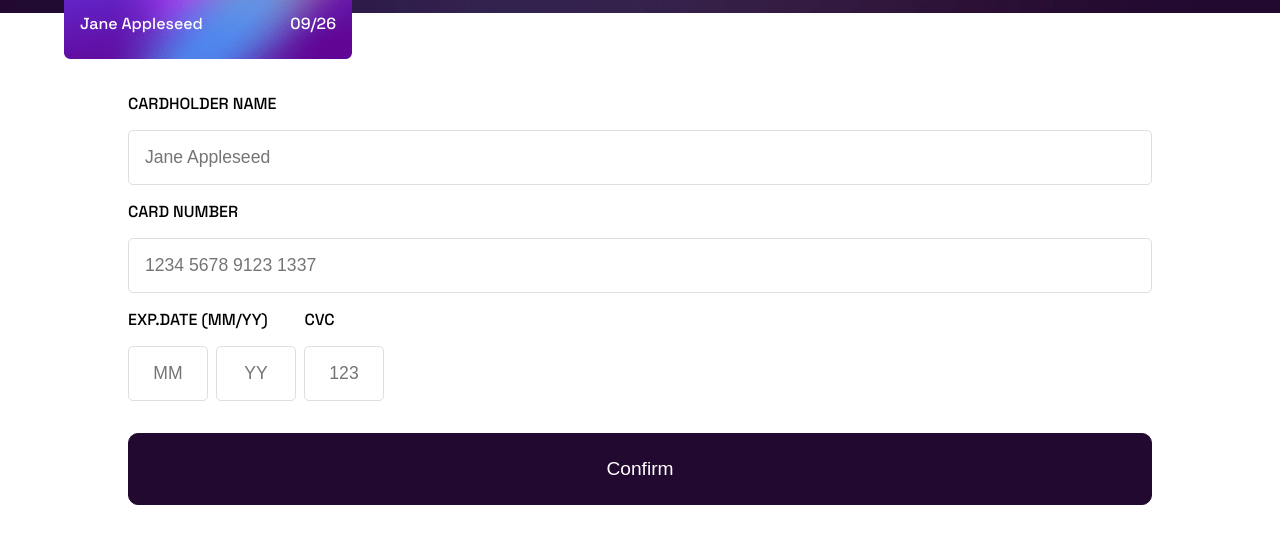
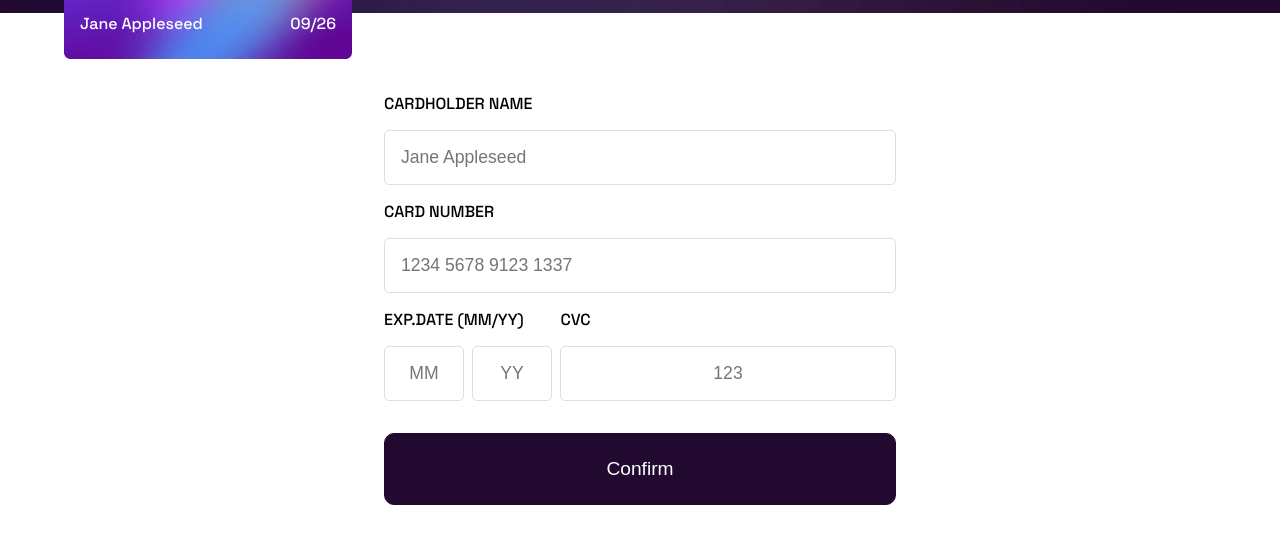
Before and after one commit to Stamwill/interactive-card, a plain HTML site: page index.html in a window 1280 px wide. Shown: the part 227-770 px from the top of the page. Drawn offline with Linux system fonts and the light colour scheme.

Commit message:
[style.css] Add media query

```diff
--- a/style.css
+++ b/style.css
@@ -164,6 +164,10 @@ html {
   margin: 1rem 0.5rem;
 }
 
+#cvc {
+  width: 100%;
+}
+
 .btn {
   margin-top: 1rem;
   padding: 1.5rem;
@@ -174,3 +178,9 @@ html {
   color: var(--white);
   background-color: var(--dark-violet);
 }
+
+@media screen and (min-width: 700px) {
+  .form {
+    width: 40vw;
+  }
+}
```
